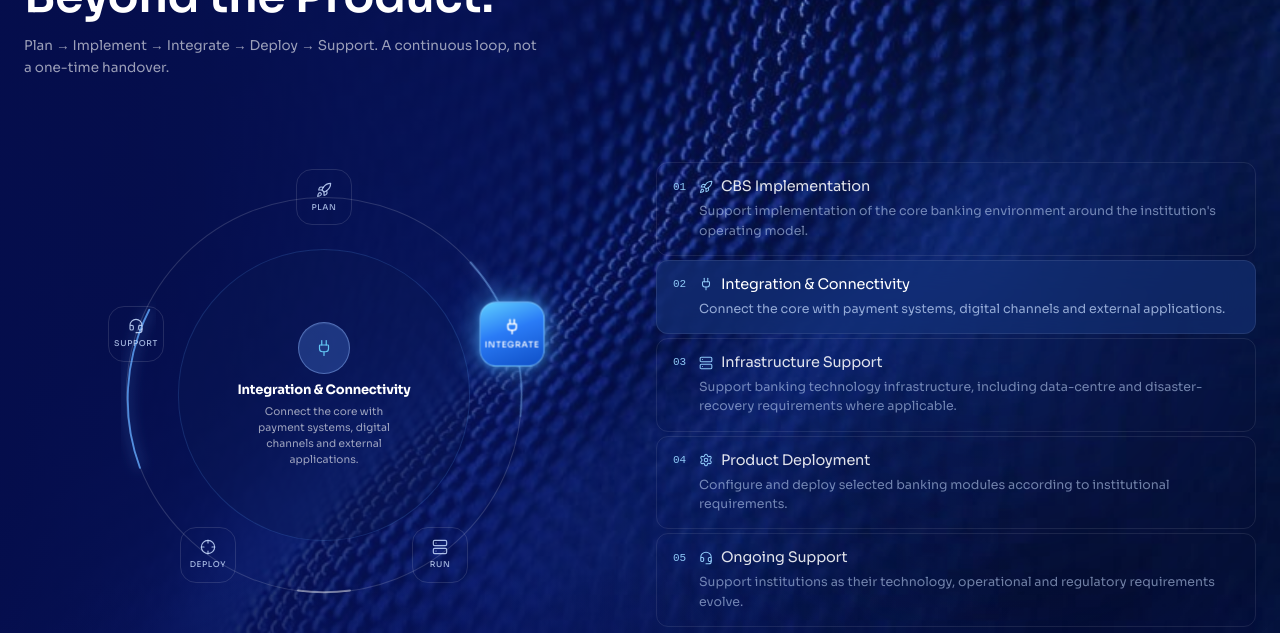
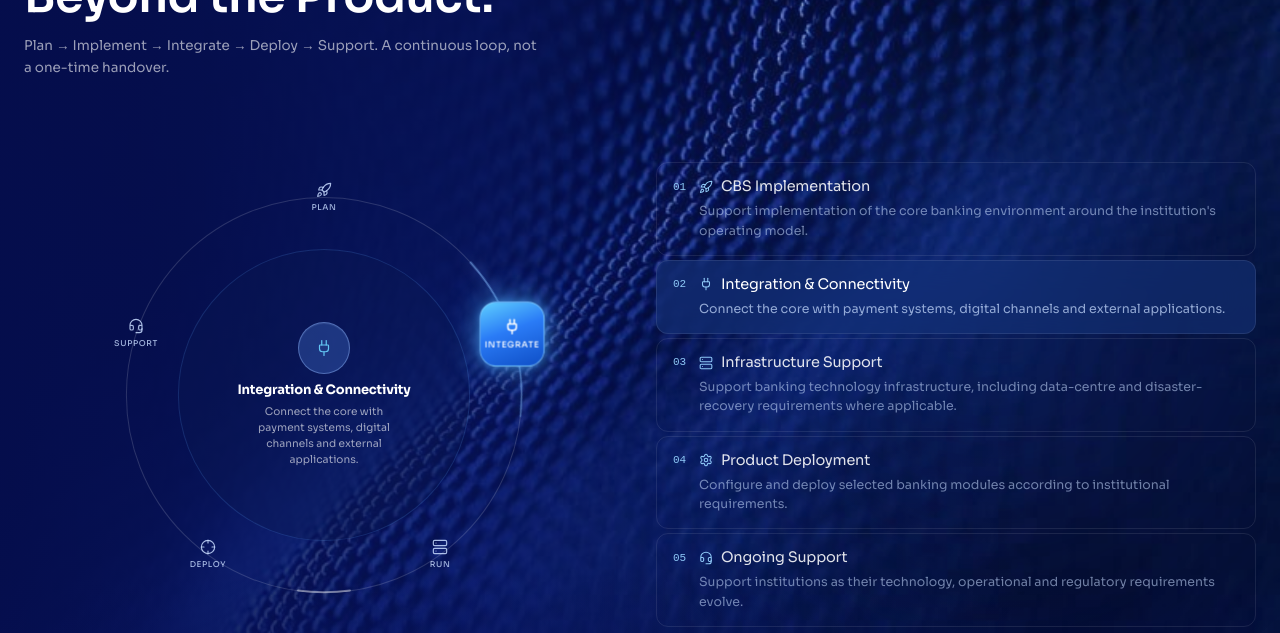
Before and after one commit to Upfinzo/list-software-UIteam, a Next.js app: page / in a window 1280 px wide. Shown: the part 9500-10133 px from the top of the page. Built offline with nearby package versions, Linux system fonts and the light colour scheme.

Commit message:
fix the UI issue

```diff
--- a/components/BeyondProductSection.tsx
+++ b/components/BeyondProductSection.tsx
@@ -253,16 +253,6 @@ export default function BeyondProductSection({
                   strokeWidth="1"
                 />
 
-                {/* Static accent arc on the LEFT side (between SUPPORT and PLAN) — matches image */}
-                <path
-                  d="M 73 320 A 190 190 0 0 1 82 168"
-                  fill="none"
-                  stroke="rgba(96,165,250,0.8)"
-                  strokeWidth="1.8"
-                  strokeLinecap="round"
-                  filter="url(#bp-arc-glow)"
-                />
-
                 {/* Static short white dash at bottom (between DEPLOY and RUN) — matches image */}
                 <path
                   d="M 275 438 A 190 190 0 0 1 225 438"
@@ -397,7 +387,7 @@ export default function BeyondProductSection({
                         : "transparent",
                       border: isActive
                         ? "1px solid rgba(140,210,255,0.7)"
-                        : "1px solid rgba(255,255,255,0.12)",
+                        : "1px solid transparent",
                       boxShadow: isActive
                         ? "0 0 28px rgba(80,180,255,0.65), 0 0 8px rgba(80,180,255,0.4)"
                         : "none",
```
